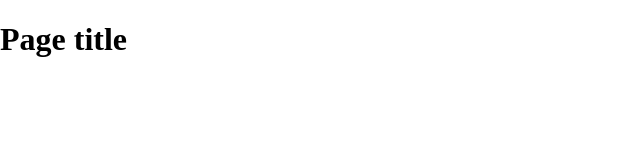
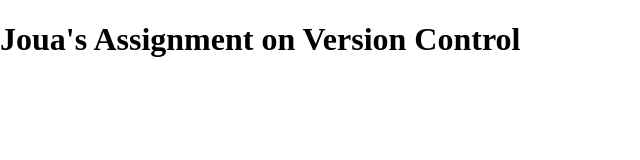
Before and after one commit to jvang10/Bitts_GithubIntro, a plain HTML site: page index.html in a window 1280 px wide. Shown: the whole page, without its empty margins (0-640 px from the left). Drawn offline with nearby package versions, Linux system fonts and the light colour scheme.

Commit message:
Second Commit. Modified the Index to include my name.
Changed initial H1 tag. Added an H2 tag.

```diff
--- a/index.html
+++ b/index.html
@@ -14,7 +14,7 @@
     </head>
     <body>
     <header>
-	<h1>Page title</h1>
+	<h1>Joua's Assignment on Version Control</h1>
     </header>
     <nav id="pageNav">
     </nav>
```
